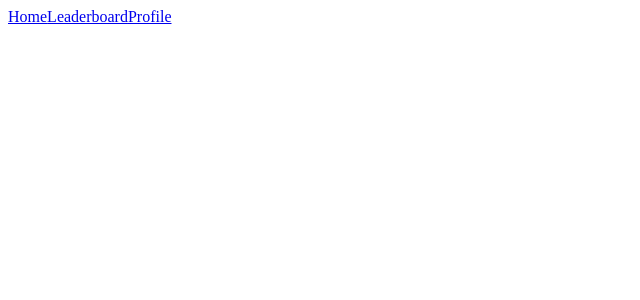
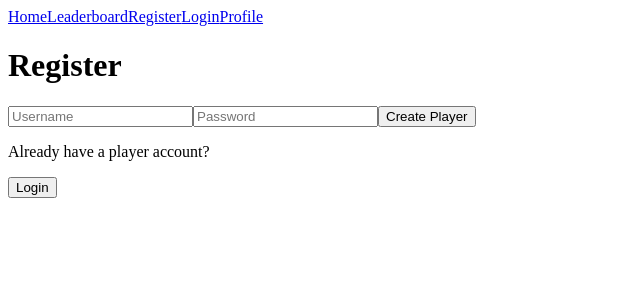
Before and after one commit to lreboseno22/BoomTato_frontend, a React (Vite) app: page /register in a window 1280 px wide. Shown: the top 300 px of the page, without its empty margins (0-640 px from the left). Built offline with nearby package versions, Linux system fonts and the light colour scheme.

Commit message:
created a register and login page to separate player sigining on logic

```diff
--- a/src/App.jsx
+++ b/src/App.jsx
@@ -3,6 +3,8 @@ import { Routes, Route, Link } from "react-router-dom";
 import HomePage from './pages/Home';
 import LeaderboardPage from './pages/Leaderboard';
 import ProfilePage from './pages/Profile';
+import RegisterPage from './pages/Register';
+import LoginPage from './pages/Login';
 
 function App() {
 
@@ -11,10 +13,14 @@ function App() {
       <nav>
         <Link to="/">Home</Link>
         <Link to="/leaderboard">Leaderboard</Link>
+        <Link to="/register">Register</Link>
+        <Link to="login">Login</Link>
         <Link to="/profile">Profile</Link>
       </nav>
       <Routes>
         <Route path='/' element={<HomePage />} />
+        <Route path='register' element={<RegisterPage />} />
+        <Route path='/login' element={<LoginPage />} />
         <Route path='/leaderboard' element={<LeaderboardPage />} />
         <Route path='/profile/:id' element={<ProfilePage />} />
       </Routes>
--- a/src/pages/Home.jsx
+++ b/src/pages/Home.jsx
@@ -1,38 +1,15 @@
-import axios from "axios";
-import { useState } from "react";
 import { useNavigate } from "react-router-dom";
 
 export default function HomePage(){
-    const [username, setUsername] = useState("");
     const nav = useNavigate();
-
-    const handleSubmit = async (e) => {
-        e.preventDefault();
-        try {
-            const res = await axios.post("http://localhost:3000/api/players", {
-                username,
-            });
-
-            const player = res.data;
-            nav(`/profile/${player._id}`);
-        } catch (err) {
-            console.error(err);
-        }
-    }
 
     return (
         <div className="home-page">
             <h1>BOOMTATO</h1>
-            <form onSubmit={handleSubmit}>
-                <input
-                    type="text"
-                    placeholder="Enter your username..."
-                    value={username}
-                    onChange={(e) => setUsername(e.target.value)}
-                    required
-                />
-                <button type="submit">Create Player</button>
-            </form>
+            <div className="btns-container">
+                <button onClick={() => nav("/register")}>Register</button>
+                <button onClick={() => nav("/login")}>Login</button>
+            </div>
         </div>
     )
 }
--- /dev/null
+++ b/src/pages/Login.jsx
@@ -0,0 +1,3 @@
+export default function LoginPage(){
+    return <h1>Login</h1>
+}
--- /dev/null
+++ b/src/pages/Register.jsx
@@ -0,0 +1,41 @@
+import axios from "axios";
+import { useState } from "react";
+import { useNavigate } from "react-router-dom";
+
+export default function RegisterPage(){
+    const [username, setUsername] = useState("");
+    const [password, setPassword] = useState("");
+    const nav = useNavigate();
+
+    const handleRegister = async (e) => {
+        e.preventDefault();
+        try {
+            const res = await axios.post("http://localhost:3000/api/players/register", {
+                username,
+                password,
+            });
+
+            const player = res.data;
+            nav(`profile/${player._id}`);
+        } catch (err) {
+            if(err.response && err.response.data.message){
+                alert(err.response.data.message);
+            } else {
+                alert("Something went wrong");
+            }
+        }
+    }
+
+    return (
+        <div className="register-page">
+            <h1>Register</h1>
+            <form onSubmit={handleRegister}>
+                <input type="text" placeholder="Username" value={username} onChange={(e) => setUsername(e.target.value)} required />
+                <input type="password" placeholder="Password" value={password} onChange={(e) => setPassword(e.target.value)} required/>
+                <button type="submit">Create Player</button>
+            </form>
+            <p>Already have a player account?</p>
+            <button onClick={() => nav("/login")}>Login</button>
+        </div>
+    )
+}
```
